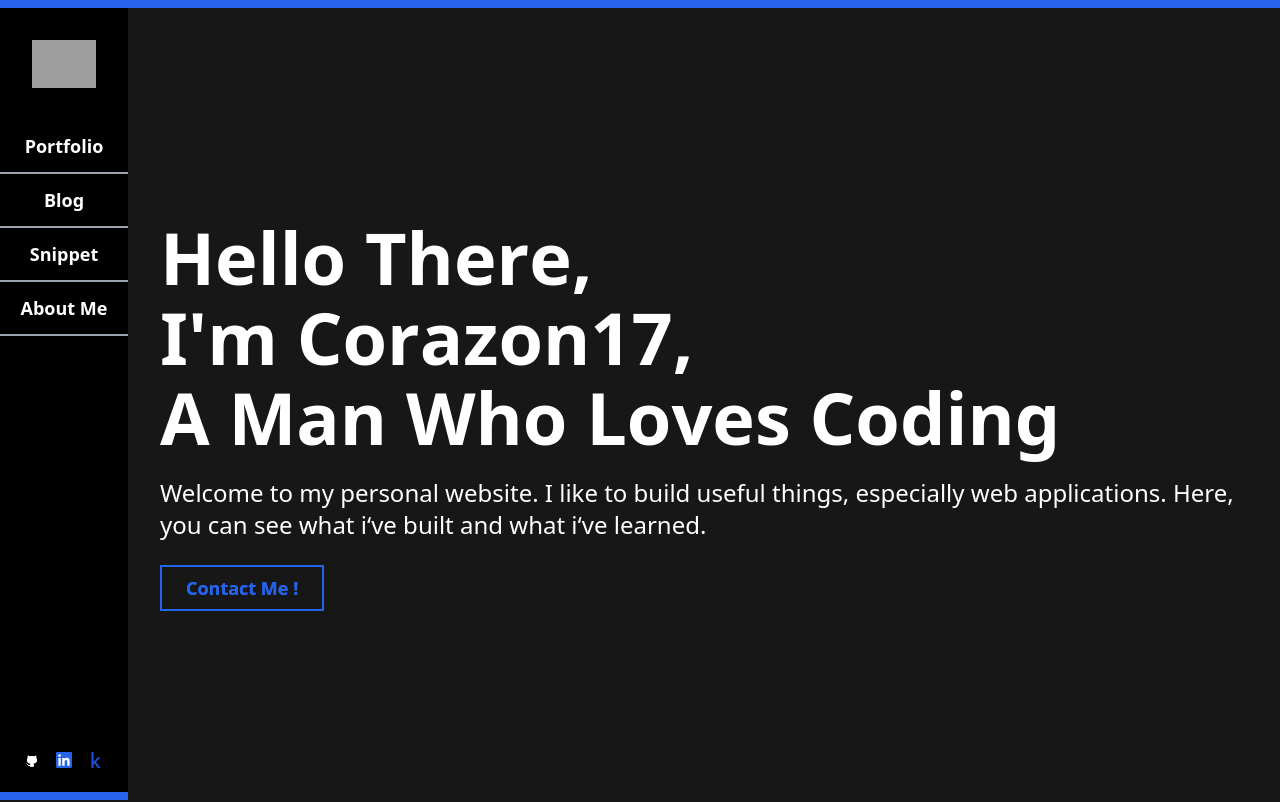
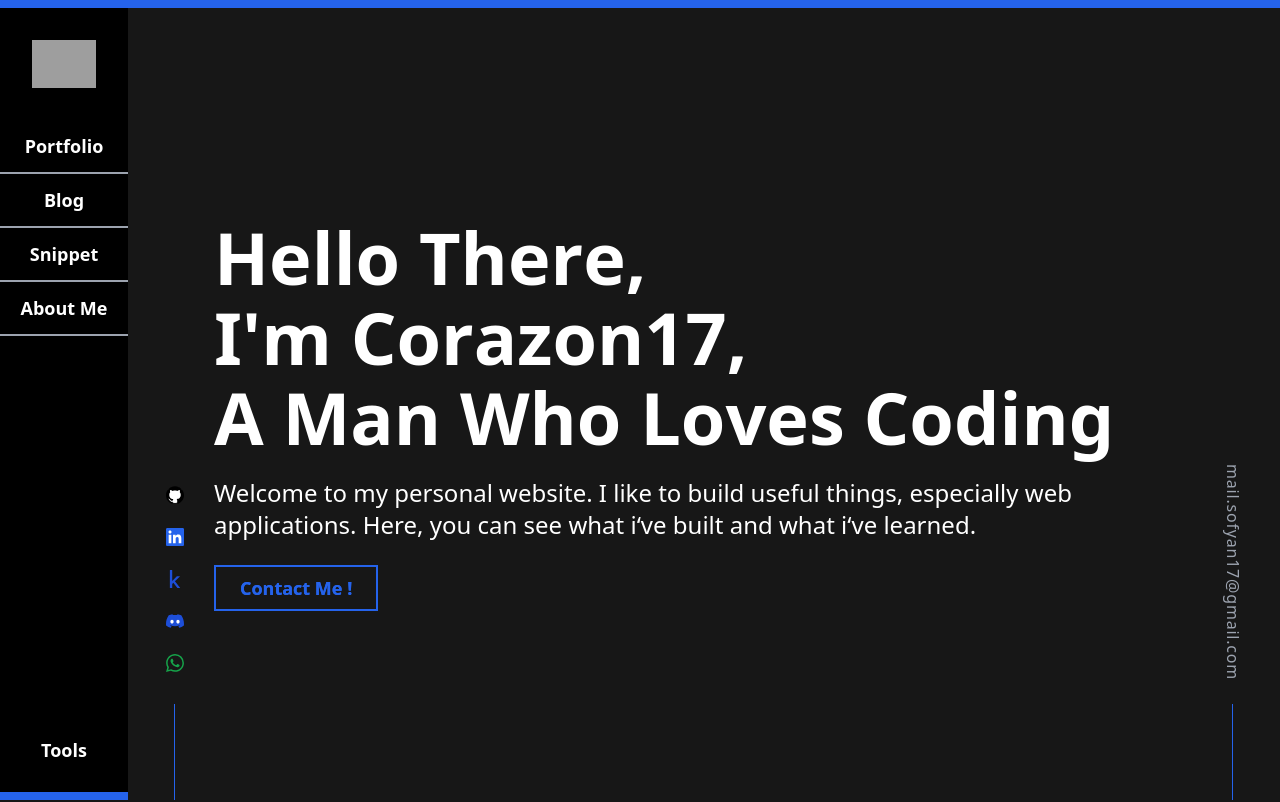
Before and after one commit to Corazon-17/personal-website, a Next.js app: page / in a window 1280 px wide. Shown: the top 802 px of the page. Built offline with nearby package versions, Linux system fonts and the light colour scheme; grey boxes are pictures that could not be loaded.

Commit message:
Fix display bugs

```diff
--- a/src/components/layout/Content.tsx
+++ b/src/components/layout/Content.tsx
@@ -1,14 +1,69 @@
+import { social, contact } from "@/data/link";
 import { Component } from "@/types";
+import { MotionInView } from "../animation";
+import { ExternalLink, StackIcon } from "../utils";
 import Footer from "./Footer";
 
 export function Content({ children }: Component) {
   return (
-    <div className="flex flex-col overflow-hidden justify-between
+    <div
+      className="grid sm:grid-cols-[30px_1fr_30px] gap-6 overflow-hidden
       min-h-screen px-4 pt-4 sm:px-6 sm:pt-6 md:px-8 md:pt-8
       border-y-8 border-decor-primary
-    ">
-      <div>{children}</div>
-      <Footer />
+    "
+    >
+      <div className="hidden sm:grid justify-items-center">
+        <div className="flex flex-col gap-6 fixed bottom-0">
+          {social.map(({ name, url }, idx) => (
+            <MotionInView
+              key={name}
+              from="bottom"
+              offset={30 * (social.length - idx) + contact.length * 30}
+            >
+              <ExternalLink url={url}>
+                <StackIcon name={name} size={18} />
+              </ExternalLink>
+            </MotionInView>
+          ))}
+          {contact.map(({ name, url }, idx) => (
+            <MotionInView
+              key={name}
+              from="bottom"
+              offset={30 * (contact.length - idx)}
+            >
+              <ExternalLink key={name} url={url}>
+                <StackIcon name={name} size={18} />
+              </ExternalLink>
+            </MotionInView>
+          ))}
+          <div className="grid grid-cols-2 mt-2">
+            <div className="h-24 border-r border-decor-primary"></div>
+          </div>
+        </div>
+      </div>
+
+      <div className="flex flex-col justify-between">
+        <div>{children}</div>
+        <Footer />
+      </div>
+
+      <div className="hidden sm:grid justify-items-center">
+        <div className="flex flex-col gap-4 fixed bottom-0">
+          <MotionInView from="bottom" offset={100}>
+            <ExternalLink url="mailto:mail.sofyan17@gmail.com">
+              <p
+                className="text-gray-400 hover:text-white tracking-wider"
+                style={{ writingMode: "vertical-rl" }}
+              >
+                mail.sofyan17@gmail.com
+              </p>
+            </ExternalLink>
+          </MotionInView>
+          <div className="grid grid-cols-2 mt-2">
+            <div className="h-24 border-r border-decor-primary"></div>
+          </div>
+        </div>
+      </div>
     </div>
   );
 }
--- a/src/components/layout/Footer.tsx
+++ b/src/components/layout/Footer.tsx
@@ -1,25 +1,22 @@
-import { contact, other } from "@/data/link";
-import Link from "next/link";
+import { contact, social } from "@/data/link";
 import { ExternalLink, StackIcon } from "../utils";
 
 export default function Footer() {
   return (
-    <footer className="grid mt-20 place-content-center place-items-center md:flex md:justify-between py-4 border-t border-white gap-4">
+    <footer className="grid mt-12 place-content-center place-items-center py-4 border-t border-white gap-4">
       <p>Created by Corazon17</p>
-      <div className="flex gap-4">
+      <div className="flex sm:hidden gap-4">
+        {social.map(({ name, url }) => (
+          <ExternalLink key={name} url={url}>
+            <StackIcon name={name} />
+          </ExternalLink>
+        ))}
         {contact.map(({ name, url }) => (
           <ExternalLink key={name} url={url}>
             <StackIcon name={name} />
           </ExternalLink>
         ))}
       </div>
-      <div>
-        {other.map(({ name, path }) => (
-          <Link key={name} href={path}>
-            {name}
-          </Link>
-        ))}
-      </div>
     </footer>
   );
 }
--- a/src/components/layout/Menu.tsx
+++ b/src/components/layout/Menu.tsx
@@ -1,4 +1,4 @@
-import { menu, social } from "@/data/link";
+import { menu, other, social } from "@/data/link";
 import Link from "next/link";
 import { ExternalLink, StackIcon } from "@/components/utils";
 import { useRouter } from "next/router";
@@ -43,13 +43,19 @@ export default function Menu({ withHome, onClick }: MenuProps) {
         ))}
       </nav>
 
-      <div className="flex gap-4 mt-4 pb-2">
-        {social.map(({ name, url }) => (
-          <ExternalLink key={name} url={url}>
-            <StackIcon name={name} />
-          </ExternalLink>
+      <nav className="grid w-full py-3">
+        {other.map(({ name, path }) => (
+          <Link
+            key={name}
+            href={path}
+            className={`w-full text-center text-lg ${
+              pathname.split("/")[1] === path.slice(1) && "text-decor-primary"
+            }`}
+          >
+            {name}
+          </Link>
         ))}
-      </div>
+      </nav>
     </div>
   );
 }
--- a/src/components/layout/Navbar.tsx
+++ b/src/components/layout/Navbar.tsx
@@ -12,7 +12,7 @@ export function Navbar() {
 
   const TopNav: React.FC = () => {
     return (
-      <header className="fixed grid sm:hidden top-0 w-full py-4 z-[100] backdrop-blur-sm bg-inherit">
+      <header className={`fixed grid sm:hidden top-0 w-full py-4 z-[100] backdrop-blur-sm ${show ? "bg-inherit": "bg-transparent"}`}>
         <div className="flex justify-between self-center px-4 font-bold">
           <Link href="/" onClick={closeMenu}>
             <Image
--- a/src/components/mdx/Code.tsx
+++ b/src/components/mdx/Code.tsx
@@ -15,7 +15,7 @@ export function Pre({ children }: Component) {
   const language = getLang(children as React.ReactElement);
 
   return (
-    <div>
+    <div className="grid max-w-[92vw]">
       <div className="flex justify-between items-center px-0 bg-slate-900">
         <div className="py-1.5 px-3 bg-decor-primary text-lg font-bold">
           {language}
@@ -40,7 +40,8 @@ export function Pre({ children }: Component) {
 
 export function Code({ children }: Component) {
   return (
-    <code className="p-1 border border-solid border-white before:content-[] after:content-[]">
+    // <code className="p-1 border border-solid border-white before:content-[] after:content-[]">
+    <code className="bg-transparent">
       {children}
     </code>
   );
--- a/src/components/utils/StackIcon.tsx
+++ b/src/components/utils/StackIcon.tsx
@@ -17,6 +17,7 @@ import {
   SiPython,
   SiJupyter,
   SiStreamlit,
+  SiWhatsapp,
 } from "react-icons/si";
 
 interface StackIconProps {
@@ -98,6 +99,8 @@ export function StackIcon({ name, size }: StackIconProps) {
       return <SiJupyter className="text-orange-500" size={size} />
     case "streamlit":
       return <SiStreamlit className="text-red-700" size={size} />
+    case "whatsapp":
+      return <SiWhatsapp className="text-green-600" size={size} />
     default:
       return <SiStackoverflow size={size} />;
   }
--- a/src/components/utils/TableOfContent.tsx
+++ b/src/components/utils/TableOfContent.tsx
@@ -18,11 +18,11 @@ export function TableOfContent({ show, setShow, heading }: TableOfContent) {
   return (
     <div
       className="
-        block fixed h-full top-20 justify-self-end max-w-[60%]
+        block fixed top-20 max-h-[80vh] justify-self-end max-w-[60%]
         sm:absolute sm:top-0 sm:max-w-[30%] z-50"
     >
       {show ? (
-        <ul className="px-2 sticky top-20 h-full bg-zinc-800 sm:bg-transparent sm:top-4 sm:h-fit">
+        <ul className="px-2 py-4 sticky top-20 h-full bg-zinc-800 sm:bg-transparent sm:top-4 sm:h-fit">
           <button
             className="flex w-full text-left justify-between items-center text-lg font-bold mb-2 pb-1 border-b"
             onClick={handleTOC}
--- a/src/data/link/contact.ts
+++ b/src/data/link/contact.ts
@@ -1,10 +1,10 @@
 export const contact = [
-    {
-        name: "gmail",
-        url: "mailto:mail.sofyan17@gmail.com"
-    },
     {
         name: "discord",
         url: "https://discordapp.com/users/476231307953700895"
     },
+    {
+        name: "whatsapp",
+        url: "https://wa.me/6282211642380"
+    },
 ]
--- a/src/pages/blog/[slug].tsx
+++ b/src/pages/blog/[slug].tsx
@@ -32,7 +32,7 @@ export default function BlogPost({ frontMatter, mdxSource }: BlogProps) {
         {/* Content */}
         <div
           className={`prose prose-invert ${
-            showTOC ? "sm:max-w-[70%]" : "sm:max-w-[88%]"
+            showTOC ? "sm:max-w-[68%]" : "sm:max-w-[88%]"
           }`}
         >
           <MDXRemote {...mdxSource} />
--- a/src/pages/portfolio/[slug].tsx
+++ b/src/pages/portfolio/[slug].tsx
@@ -37,7 +37,7 @@ export default function PortfolioContent({
         {/* Content */}
         <div
           className={`prose prose-invert ${
-            showTOC ? "sm:max-w-[70%]" : "sm:max-w-[88%]"
+            showTOC ? "sm:max-w-[68%]" : "sm:max-w-[88%]"
           }`}
         >
           <MDXRemote {...mdxSource} />
--- a/src/pages/snippet/[slug].tsx
+++ b/src/pages/snippet/[slug].tsx
@@ -38,7 +38,7 @@ export default function SnippetContent({
         {/* Content */}
         <div
           className={`prose prose-invert ${
-            showTOC ? "sm:max-w-[70%]" : "sm:max-w-[88%]"
+            showTOC ? "sm:max-w-[68%]" : "sm:max-w-[88%]"
           }`}
         >
           <MDXRemote {...mdxSource} />
--- a/src/styles/globals.css
+++ b/src/styles/globals.css
@@ -33,3 +33,7 @@ kbd {
   color: black;
   font-weight: bold;
 }
+
+pre::-webkit-scrollbar {
+  height: 3px;
+}
```
